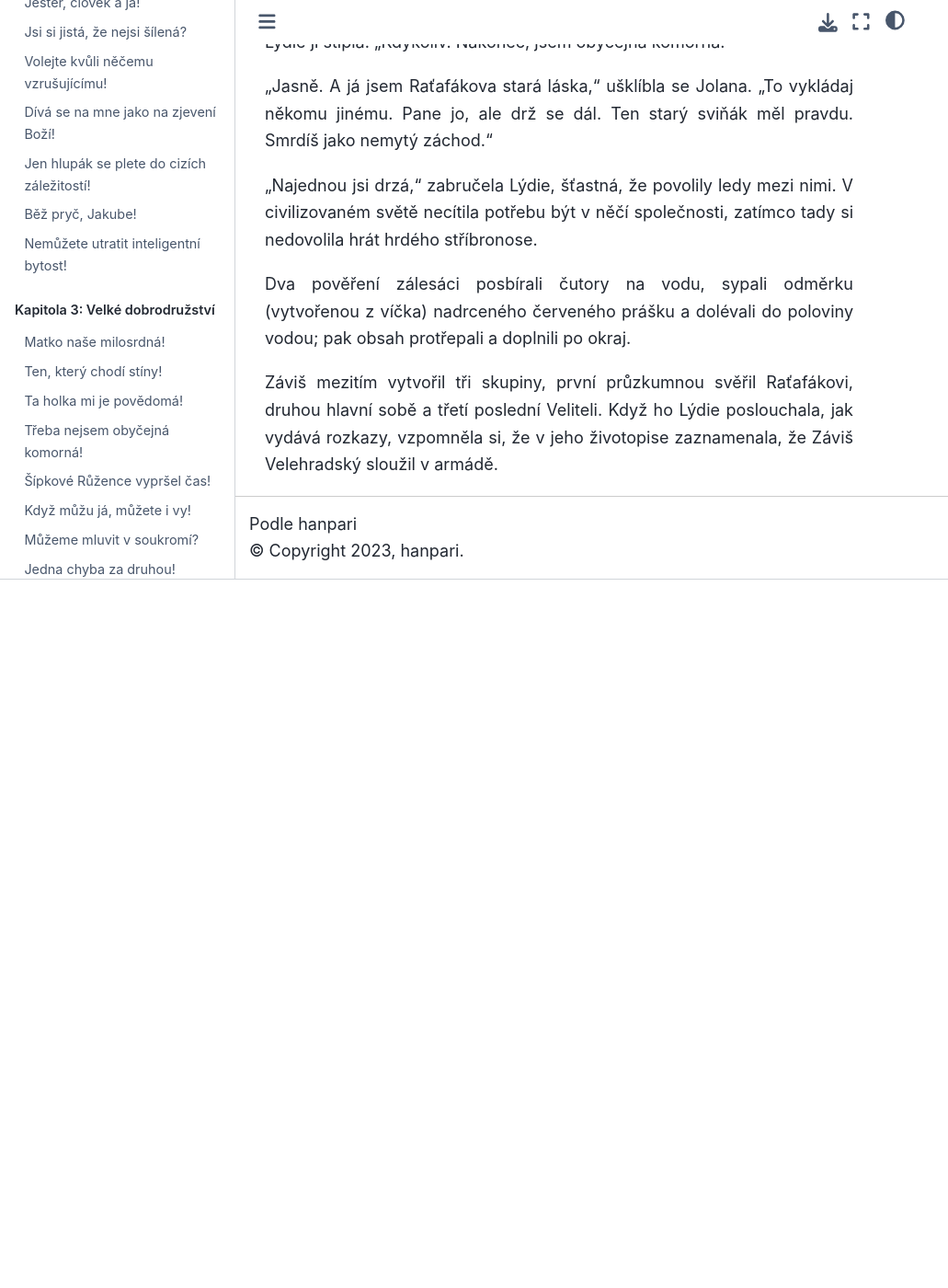
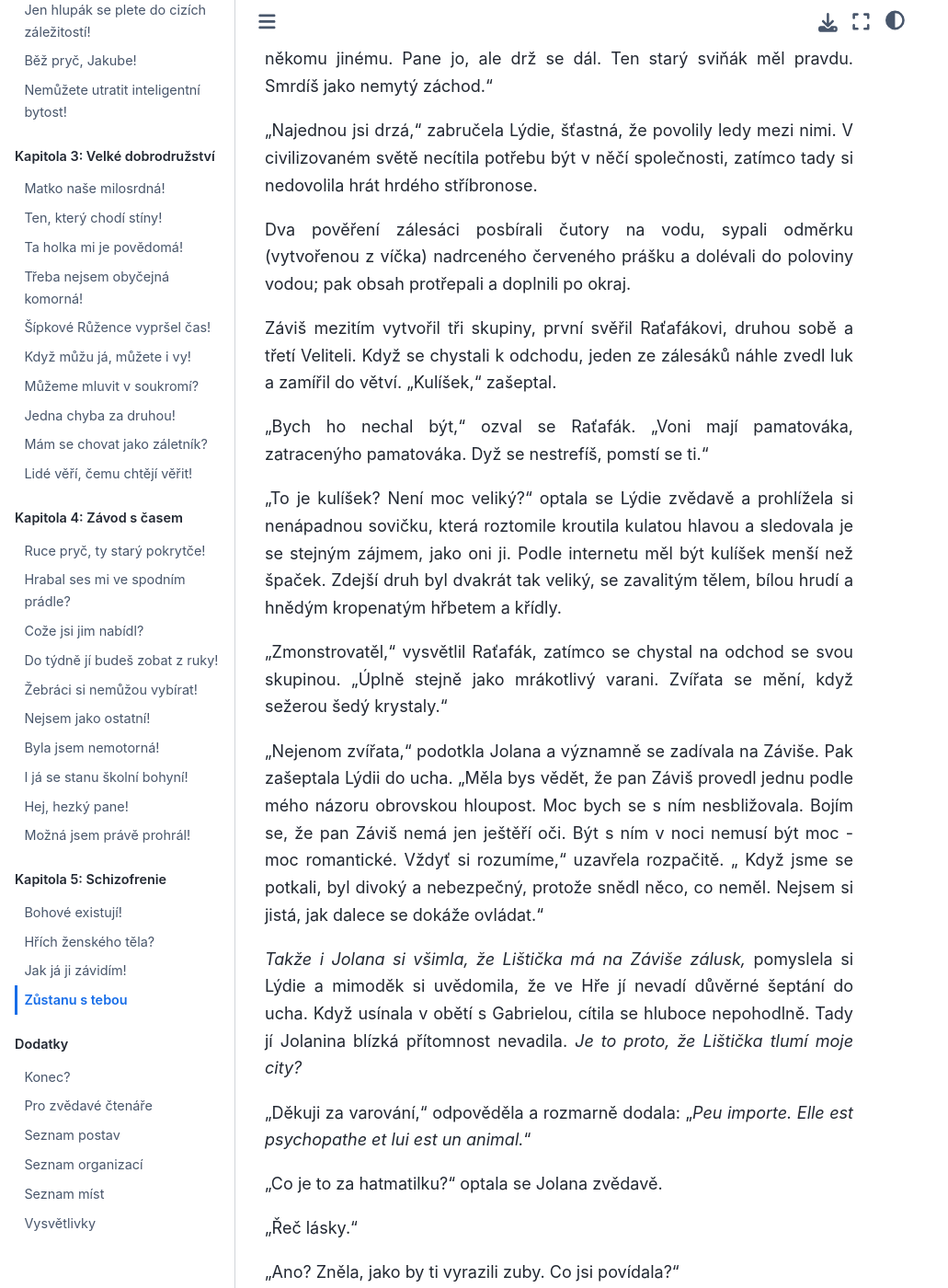
Before and after one commit to hanpari/sest-spolecniku, a Sphinx documentation site: the page built from source/sest_spolecniku/005-schizofrenie/4.md, in a window 1280 px wide and 1400 px high, scrolled down 4026 px. Shown: the whole window at 92% size, without its empty margins (0-1031 px from the left). Built offline with Sphinx 7.4.7 and the Sphinx Book theme 1.1.4, drawn with Linux system fonts in a browser that asks for light colours; before the commit the page ends 4656 px from its top, so only the background shows below that; some of the changed text lies outside the part shown.

Commit message:
Schizofrenie

```diff
--- a/source/index.rst
+++ b/source/index.rst
@@ -86,9 +86,12 @@
 
 .. toctree::
    :maxdepth: 2
-   :caption: Kapitola 4: Závod s časem
+   :caption: Kapitola 5: Schizofrenie
 
    sest_spolecniku/005-schizofrenie/1.md
+   sest_spolecniku/005-schizofrenie/2.md
+   sest_spolecniku/005-schizofrenie/3.md
+   sest_spolecniku/005-schizofrenie/4.md
 
 
 
--- a/source/sest_spolecniku/005-schizofrenie/4.md
+++ b/source/sest_spolecniku/005-schizofrenie/4.md
@@ -1,8 +1,8 @@
-#
+# Zůstanu s tebou
 
 Shromážděni do jedné velké skupiny, kromě nutných hlídek, které měly varovat před novou vlnou monster, všichni viseli Raťafákovi na rtech.
 
-"Za tendle srab, ve kterým sme se voctli," prohlásil starý zálesák slavnostně, "může jedna věc. To je to, co tady nikdo neví a vo čem vědí jen staří mazáci. Za všechno tady můžou..."
+"Za tendle srab, ve kterým sme se voctli," prohlásil starý zálesák slavnostně, "může jedna věc. To je to, co neví ani starý mazáci kromě mě. Za všechno můžou..."
 
 Raťafák se dramaticky odmlčel.
 
@@ -14,7 +14,7 @@
 
 "Aha. No jo, sou to ptáci. A úplně přesně, ty malý bestie roztomilí kulíšci."
 
-"Roztomilí kulíšci?" optala se Jolana. "O čem tady žvaníš?"
+"Roztomilí kulíšci?" optala se Jolana. "O čem žvaníš? Měkne ti mozek?"
 
 "Jolano, prosím," napomenul ji Velitel a pak pokračoval. "Slyšel jsem, že se tenhle les nejmenuje náhodou, jak se jmenuje."
 
@@ -80,9 +80,9 @@
 
 "Vůbec ne," usmála se Jolana unaveně. "Prostřední odpočívadlo je odtud patnáct kilometrů. Pochybuji, že pan Záviš hodlá jít volným tempem a dát si co pět minut pauzu. Někde bych padla, takže raději zůstanu tady."
 
-"V tom případě zůstanu s tebou," prohlásila Lýdie - a šokovala tak Lištičku, ale hlavně sebe samu. *Vzato kolem a kolem, s Jolanou jsem prožila za necelé dva dny víc než s kýmkoliv jiným za celý svůj život.*
+"Zůstanu s tebou," prohlásila Lýdie - a šokovala jak Lištičku, tak hlavně sebe samu. *Vzato kolem a kolem, s Jolanou jsem prožila za necelé dva dny víc než s kýmkoliv jiným za celý svůj život.*
 
-"Náramná hrdinská póza," poznamenal Záviš pohrdavě. "Ale vy dvě si nemusíte hrát na obětované pěšáky. Pokud bude potřeba, Jolanu poneseme. Neobejdeme se bez ní. A ty," pronesl k odpočívající hnědovlásce, "šetři síly. Nemusíš léčit každý šrám. Někdy stačí obvaz."
+"Náramná hrdinská póza," poznamenal Záviš pohrdavě. "Ale vy dvě si nemusíte hrát na obětované pěšáky. Pokud bude potřeba, Jolanu poneseme. Neobejdeme se bez ní. A ty," pronesl k odpočívající léčitelce, "šetři síly. Nemusíš léčit každý šrám. Někdy stačí obvaz."
 
 "Rozumím, pane," řekla Jolana a mrkla zvesela na Lýdii. Zdálo se, že svým malým představením chtěla dosáhnout takového ujištění. Lýdie si připadala jako hlupák. *Mělo mne napadnout, že Záviš není typ, co nechává své lidi na pospas.*
 
@@ -92,7 +92,7 @@
 
 "Říkej mi Lištičko a tykej mi."
 
-"Jen tady v lese, co?" zeptala se Jolana vychytrale a ukazovala jí, jak nadrtit rudý kámen a smíchat ho s vodou.
+"Jen tady v lese, co?" zeptala se Jolana vychytrale, zatímco ukazovala, jak nadrtit rudý kámen a smíchat ho s vodou.
 
 Lýdie ji štípla. "Kdykoliv. Nakonec, jsem obyčejná komorná."
 
@@ -102,4 +102,30 @@
 
 Dva pověření zálesáci posbírali čutory na vodu, sypali odměrku (vytvořenou z víčka) nadrceného červeného prášku a dolévali do poloviny vodou; pak obsah protřepali a doplnili po okraj.
 
-Záviš mezitím vytvořil tři skupiny, první průzkumnou svěřil Raťafákovi, druhou hlavní sobě a třetí poslední Veliteli. Když ho Lýdie poslouchala, jak vydává rozkazy, vzpomněla si, že v jeho životopise zaznamenala, že Záviš Velehradský sloužil v armádě.
+Záviš mezitím vytvořil tři skupiny, první svěřil Raťafákovi, druhou sobě a třetí Veliteli. Když se chystali k odchodu, jeden ze zálesáků náhle zvedl luk a zamířil do větví. "Kulíšek," zašeptal.
+
+"Bych ho nechal být," ozval se Raťafák. "Voni mají pamatováka, zatracenýho pamatováka. Dyž se nestrefíš, pomstí se ti."
+
+"To je kulíšek? Není moc veliký?" optala se Lýdie zvědavě a prohlížela si nenápadnou sovičku, která roztomile kroutila kulatou hlavou a sledovala je se stejným zájmem, jako oni ji. Podle internetu měl být kulíšek menší než špaček. Zdejší druh byl dvakrát tak veliký, se zavalitým tělem, bílou hrudí a hnědým kropenatým hřbetem a křídly.
+
+"Zmonstrovatěl," vysvětlil Raťafák, zatímco se chystal na odchod se svou skupinou. "Úplně stejně jako mrákotlivý varani. Zvířata se mění, když sežerou šedý krystaly."
+
+"Nejenom zvířata," podotkla Jolana a významně se zadívala na Záviše. Pak zašeptala Lýdii do ucha. "Měla bys vědět, že pan Záviš provedl jednu podle mého názoru obrovskou hloupost. Moc bych se s ním nesbližovala. Bojím se, že pan Záviš nemá jen ještěří oči. Být s ním v noci nemusí být moc - moc romantické. Vždyť si rozumíme," uzavřela rozpačitě. " Když jsme se potkali, byl divoký a nebezpečný, protože snědl něco, co neměl. Nejsem si jistá, jak dalece se dokáže ovládat."
+
+*Takže i Jolana si všimla, že Lištička má na Záviše zálusk,* pomyslela si Lýdie a mimoděk si uvědomila, že ve Hře jí nevadí důvěrné šeptání do ucha. Když usínala v obětí s Gabrielou, cítila se hluboce nepohodlně. Tady jí Jolanina blízká přítomnost nevadila. *Je to proto, že Lištička tlumí moje city?*
+
+"Děkuji za varování," odpověděla a rozmarně dodala: "*Peu importe. Elle est psychopathe et lui est un animal.*"
+
+"Co je to za hatmatilku?" optala se Jolana zvědavě.
+
+"Řeč lásky."
+
+"Ano? Zněla, jako by ti vyrazili zuby. Co jsi povídala?"
+
+"Že si můžeme báječně rozumět," vzdychla si Lýdie, aniž by se obtěžovala s překladem. *Lištička je psychopat, Ještěr zvíře. Jedna nemá city, druhý rozum. Svým způsobem se skvěle doplňují.*
+
+A pak už neměli čas na cokoliv, protože se vydali na pochod. Kulíšek, který je pozoroval, se vznesl spolu s nimi. Přitom zadumaně houkal a zdáli se ozývaly hlasy ostatních soviček. Lýdie si byla jistá, že Raťafák měl pravdu a kulíšek je špehuje.
+
+Několik zálesáků nevydrželo a poslalo za ním několik šípů, kterým se pták obratně vyhnul. Zdálo se, že těm, kteří na něho zaútočili, věnuje mimořádnou pozornost. V jeho blízkosti se objevily dva další klouzající a houkající stíny.
+
+*Vidí, že se snažíme utéct a nelíbí se jim to,* pomyslela si Lýdie a přidala do kroku, hnaná představou tisíce očí, které se jí opírají do zad a chtějí ji mrtvou.
```
Also changed, not shown: other parts of source/sest_spolecniku/005-schizofrenie/4.md (+3 -3 lines), source/sest_spolecniku/dodatky/fauna.md (+1 -0 lines), source/sest_spolecniku/dodatky/vysvetlivky.md (+6 -4 lines).
